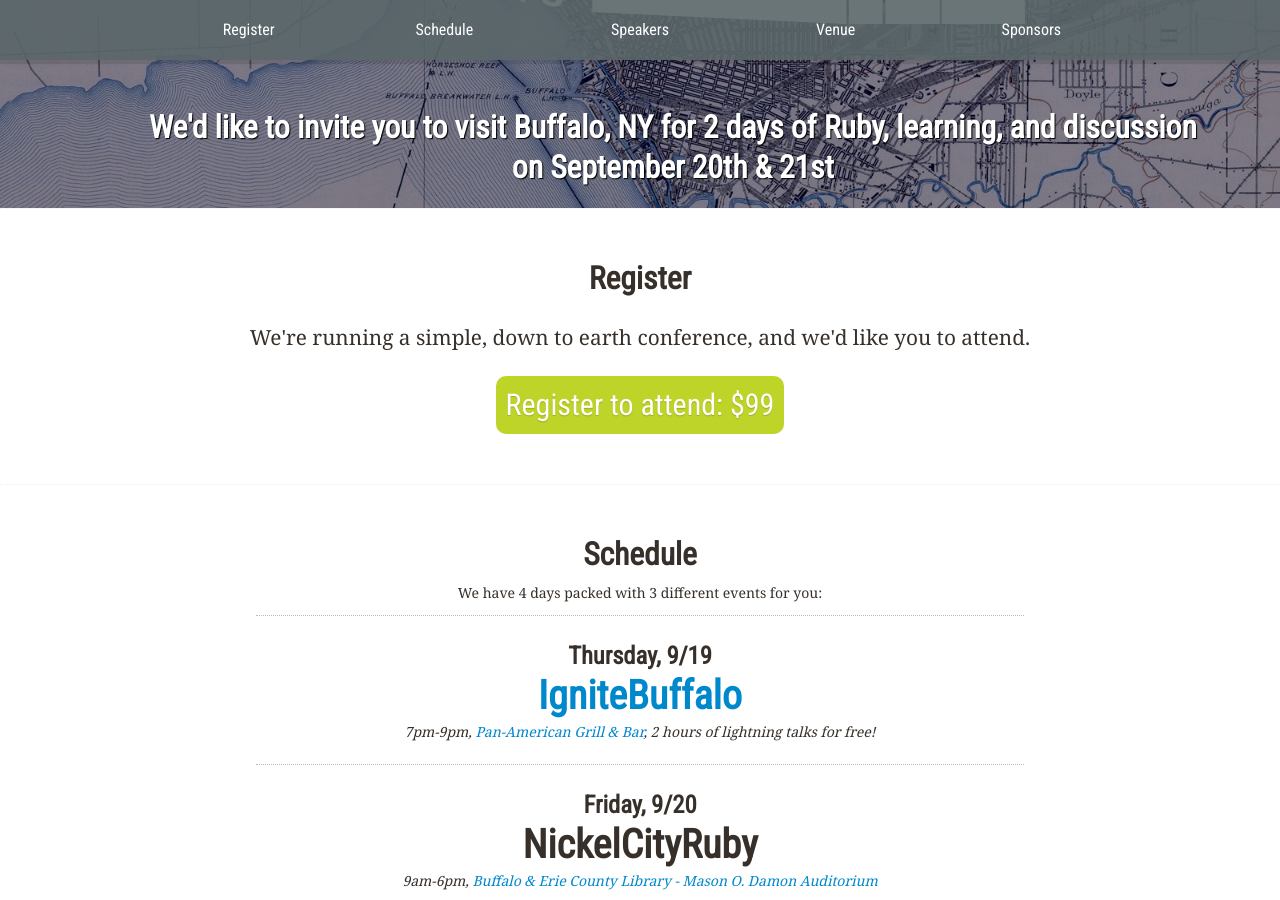
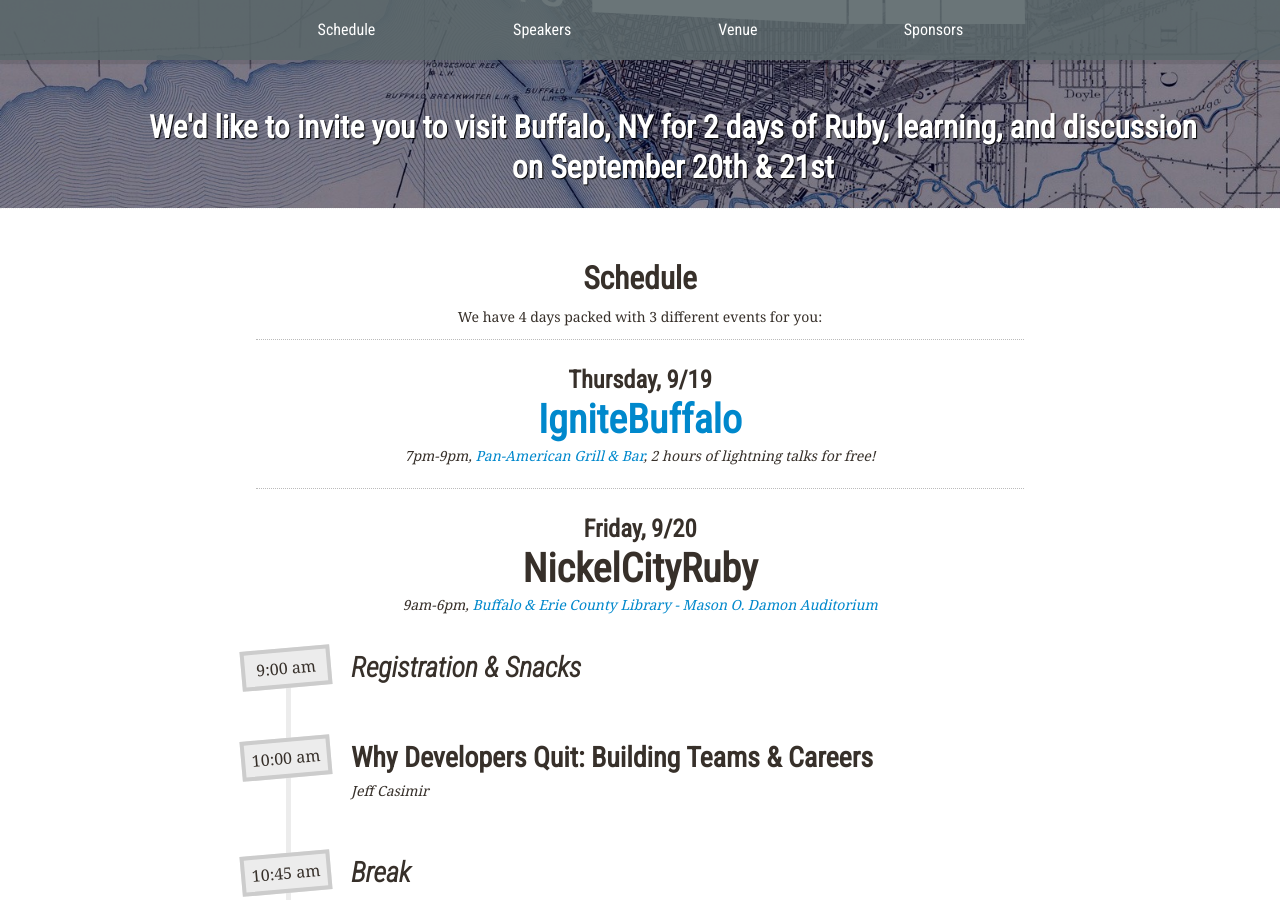
Before and after one commit to nysmakers/nysmakers.github.io, a Jekyll site: the page built from index.html, in a window 1280 px wide and 900 px high, scrolled down 397 px. Built offline with Jekyll 4.4.1, drawn with Linux system fonts in a browser that asks for light colours; comment, search, counter and statistics services are not loaded.

Commit message:
Hide registration

```diff
--- a/index.html
+++ b/index.html
@@ -5,7 +5,7 @@
 
 <nav id="nav">
   <ul>
-    <li><a href="#register">Register</a></li>
+    <!--<li><a href="#register">Register</a></li>--->
     <li><a href="#schedule">Schedule</a></li>
     <li><a href="#speakers">Speakers</a></li>
     <li><a href="#venue">Venue</a></li>
@@ -23,6 +23,7 @@
 </section>
 
 <div id="contentContainer">
+<!--
   <section class="row-fluid" id="register">
     <h2 class="text-center">Register</h2>
     <p class="text-center" style="clear:both;">
@@ -33,7 +34,7 @@
     </p>
 
   </section>
-
+--->
   <section class="row-fluid" id="schedule">
     <h2 class="text-center">Schedule</h2>
     <p class="text-center intro">
```
